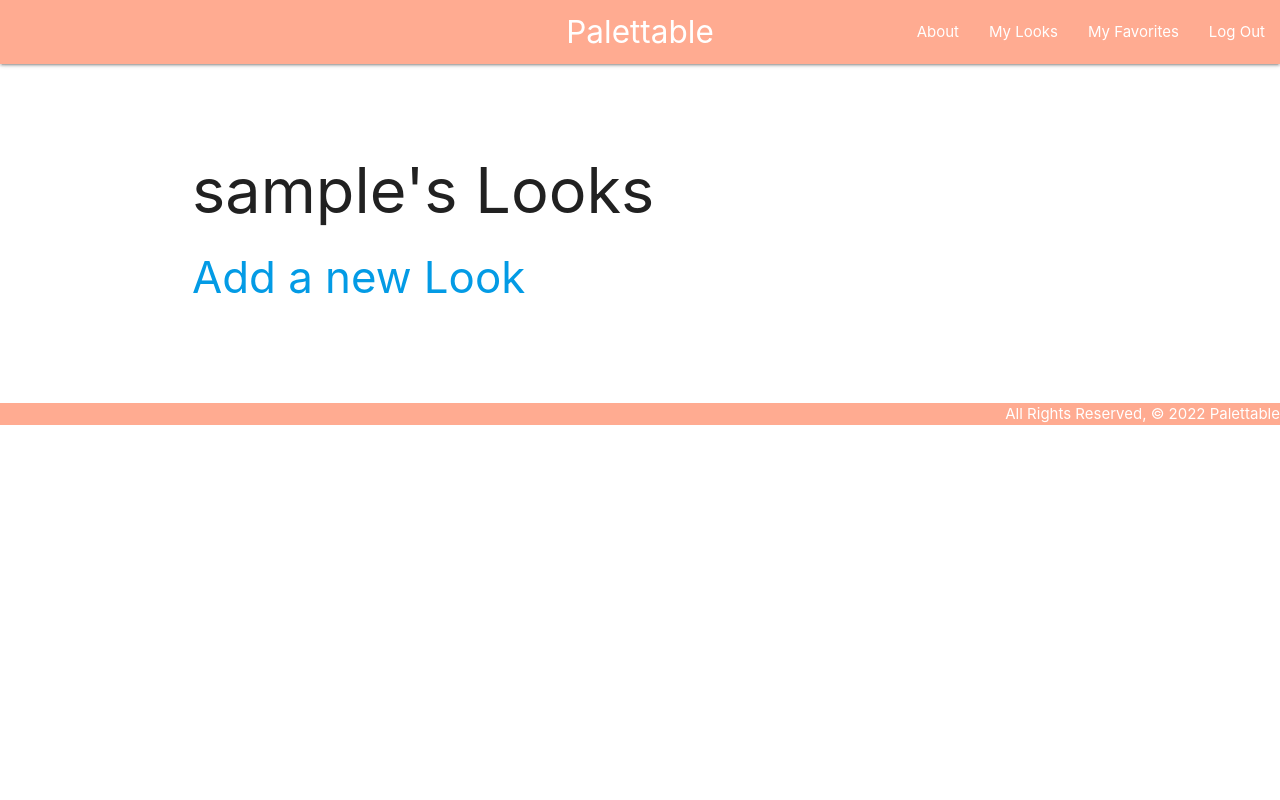
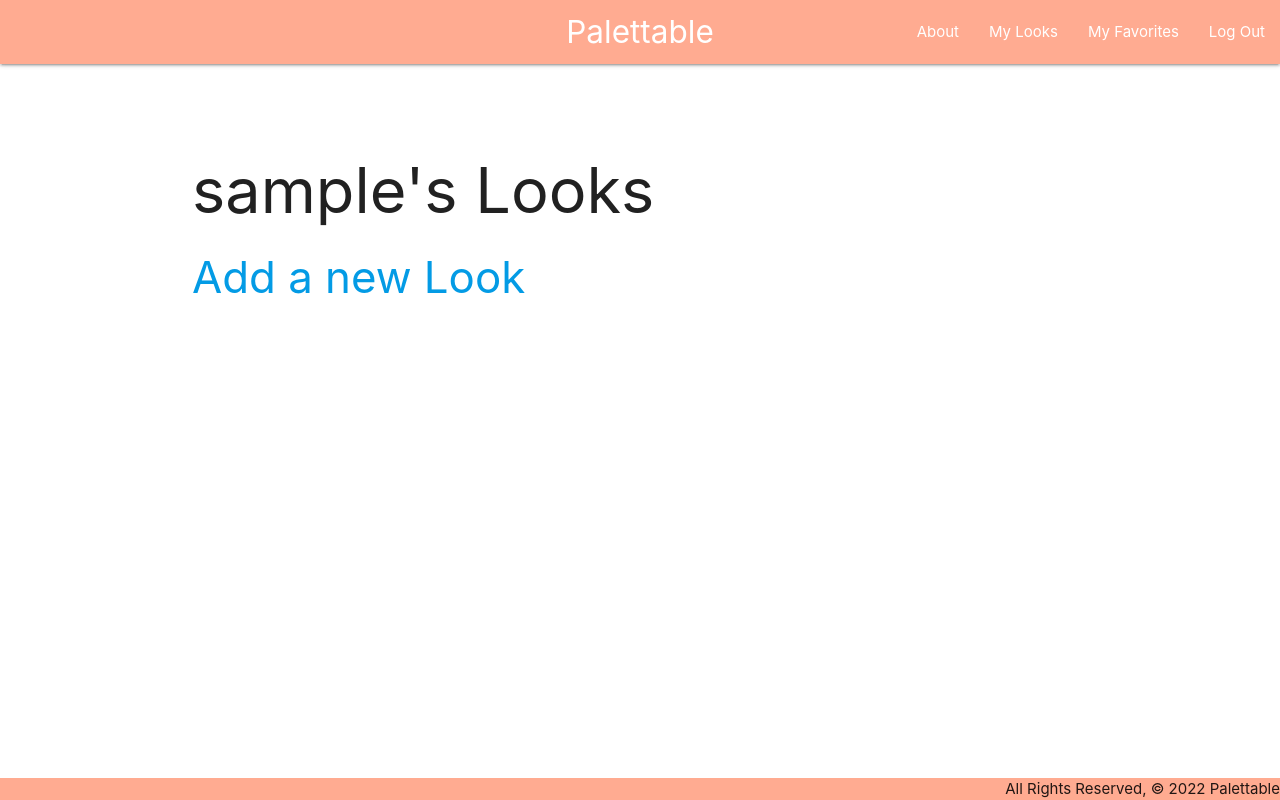
Before and after one commit to samanthaefran/palettable, a Django app: page /looks/ in a window 1280 px wide. Run offline with Django 4.2, Linux system fonts and the light colour scheme; the visitor is signed in with stand-in values (Sample User, id 1); data that the repository does not hold is empty.

Commit message:
styling and fixing detail

```diff
--- a/main_app/static/css/style.css
+++ b/main_app/static/css/style.css
@@ -39,3 +39,13 @@ footer {
     padding: 0px;
     margin-top: 0px;
 }
+
+  body {
+    display: flex;
+    min-height: 100vh;
+    flex-direction: column;
+  }
+
+  main {
+    flex: 1 0 auto;
+  }
--- a/main_app/templates/base.html
+++ b/main_app/templates/base.html
@@ -38,7 +38,7 @@
         {% block content %}
         {% endblock %}
     </main>
-    <footer class="page-footer deep-orange lighten-3" style="padding-top: 0px">
+    <footer class="footer-fixed deep-orange lighten-3" style="padding-top: 0px">
         <div>
             All Rights Reserved, &copy; 2022 Palettable
         </div>
--- a/main_app/templates/favorites/index.html
+++ b/main_app/templates/favorites/index.html
@@ -5,7 +5,7 @@
 <div class="row">
 {% for product in favorites %}
     <div class="col s12 m3">
-        <div class="card">
+        <div class="card small">
             <a href="{% url 'products_detail' product.id %}">
             <div class="card-image">
                 <img src="{{product.image_link}}" alt="{{product.product_name}}">
--- a/main_app/templates/looks/index.html
+++ b/main_app/templates/looks/index.html
@@ -6,7 +6,7 @@
 {% for look in looks %}
     <div class="row">
         <div class="col s12 m7">
-            <div class="card">
+            <div class="card small">
                 <a href="{% url 'looks_detail' look.id %}">
                     <div class="card-content">
                         <p>{{look.name}}</p>
--- a/main_app/templates/products_index.html
+++ b/main_app/templates/products_index.html
@@ -5,12 +5,12 @@
 {% for product in product %}
 <div class="row">
     <div class="col s12 m3">
-        <div class="card">
+        <div class="card small" style="overflow: visible">
             <a href="{% url 'products_detail' product.id %}">
                 <div class="card-image">
                     <img src="{{product.image_link}}" />
                     {% if user.is_authenticated %}
-                    <a href="{% url 'favorite_add' product.id user.id %}" class="btn-floating halfway-fab waves-effect waves-light deep-orange lighten-3" style="align-content:right !important"><i class="small material-icons">favorite_border</i></a>
+                    <a href="{% url 'favorite_add' product.id user.id %}" class="btn-floating halfway-fab deep-orange  lighten-3" style="align-content:right !important"><i class="small material-icons">favorite_border</i></a>
                     {% endif %}
                 </div>
                 <div class="card-content">
--- a/main_app/views.py
+++ b/main_app/views.py
@@ -29,7 +29,7 @@ def products_index_by_tag(request, product_tag):
 def products_detail(request, id):
   product = Product.objects.get(id=id)
   colors = Color.objects.filter(product=id)
-  return render(request, 'products/detail.html', {'product': product, 'colors': colors})
+  return render(request, 'products/detail.html', {'product': product, 'main_app_colors': colors})
 
 def signup(request):
   error_message = ''
```
